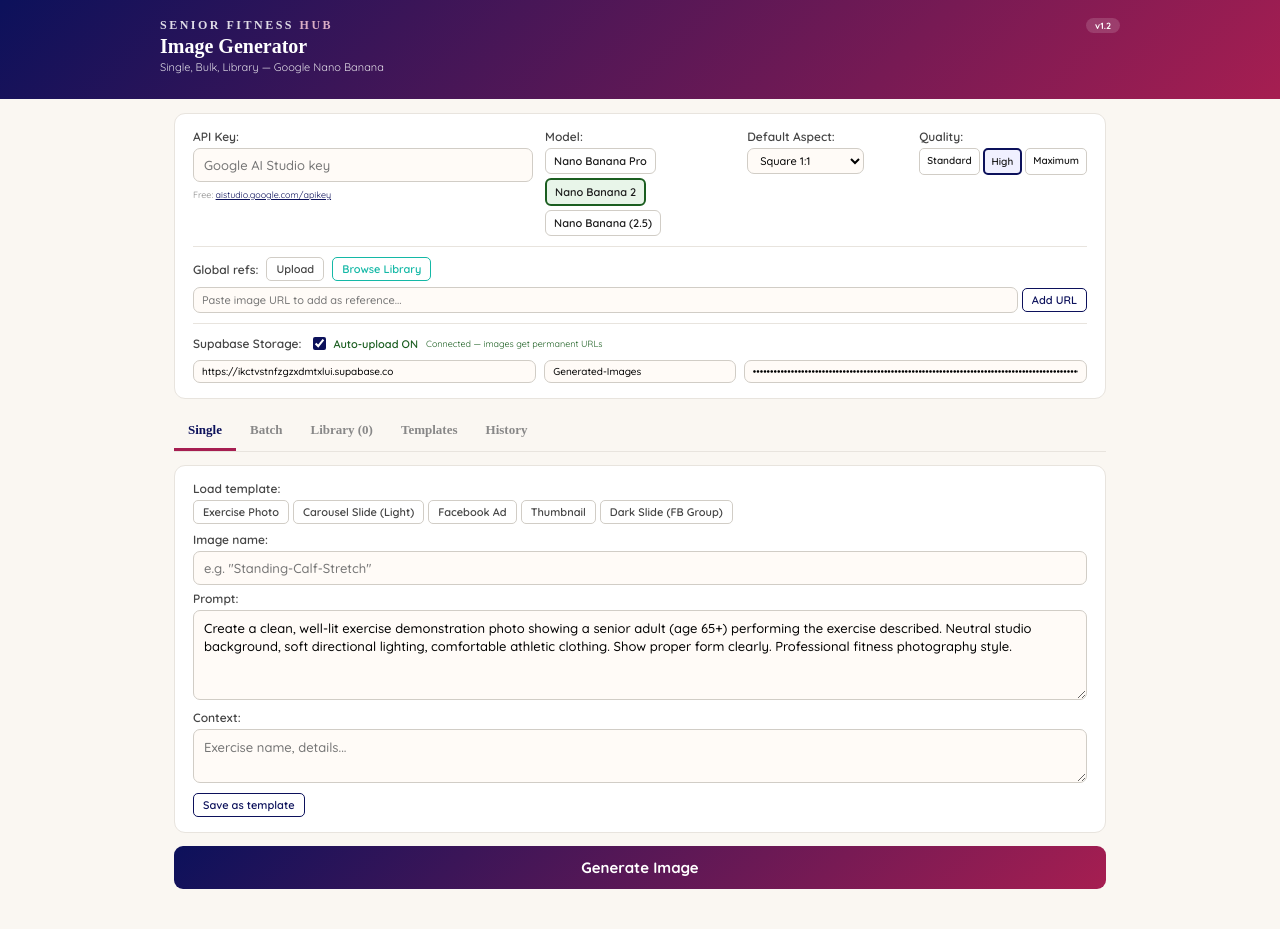
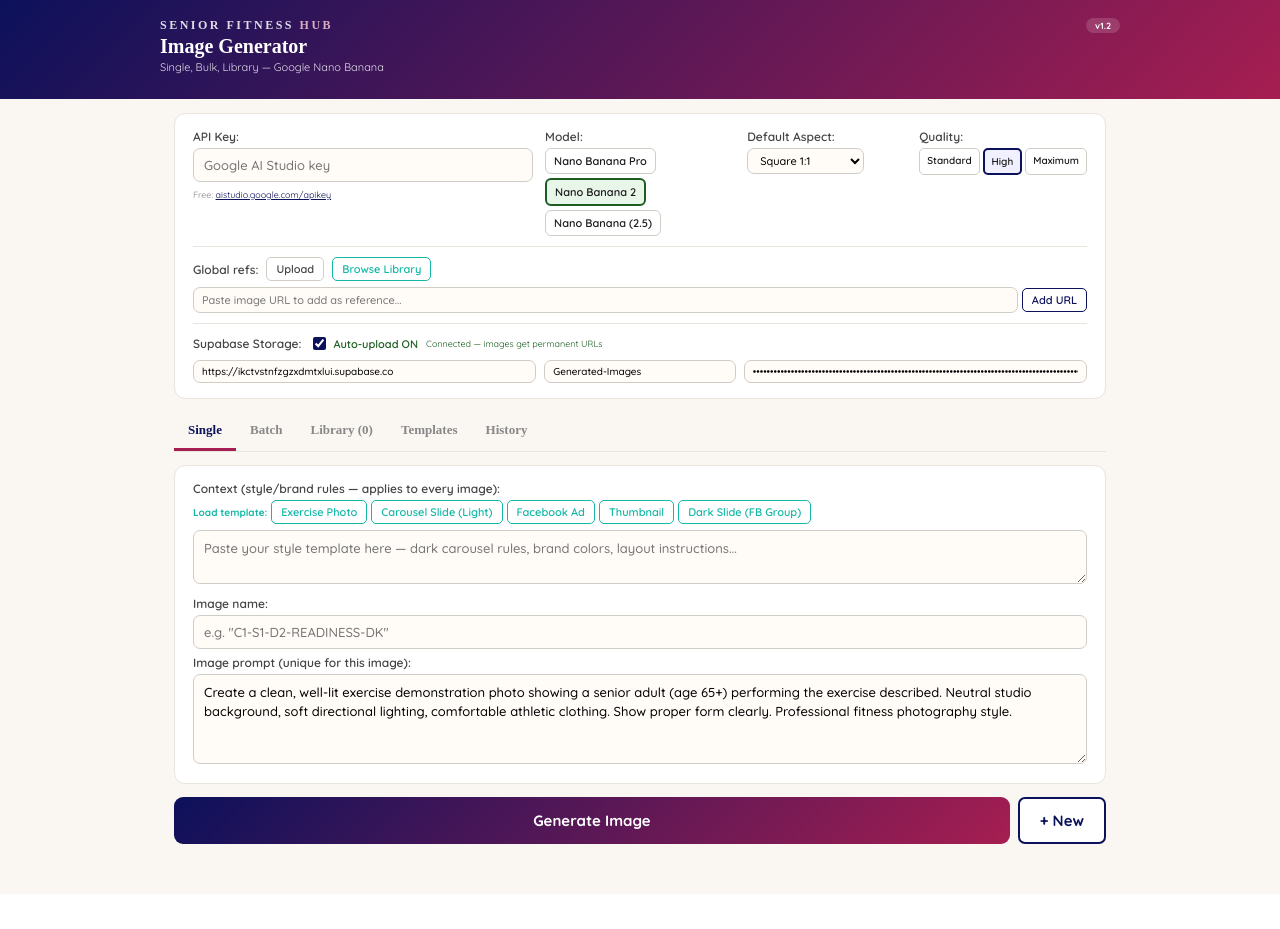
Before and after one commit to mani-sfh/sfh-image-generator, a React (Vite) app: page / in a window 1280 px wide. After the commit the page ends 894 px from the top, so only its background shows below. Built offline with nearby package versions, Linux system fonts and the light colour scheme; a web font is replaced by a local one.

Commit message:
Update App.jsx

```diff
--- a/src/App.jsx
+++ b/src/App.jsx
@@ -437,11 +437,12 @@ export default function App() {
 
   /* ─── SINGLE ─── */
   const [lastSeed, setLastSeed] = useState(null);
+  const [singleResults, setSingleResults] = useState([]);
   const genSingle = async () => {
     if (!apiKey.trim()) { setSErr("Enter your API key."); return; }
     if (!sPrompt.trim()) { setSErr("Enter a prompt."); return; }
     setSLoading(true); setSErr(""); setSImg(null); setSPublicUrl(null); setLastSeed(null); if (sBlobUrl) URL.revokeObjectURL(sBlobUrl); setSBlobUrl(null);
-    const full = sCtx.trim() ? `${sPrompt}\n\nContext: ${sCtx}` : sPrompt;
+    const full = sCtx.trim() ? `${sCtx}\n\nImage to create:\n${sPrompt}` : sPrompt;
     try {
       const r = await callAPI(full);
       if (r.image) {
@@ -455,9 +456,10 @@ export default function App() {
             pubUrl = up.publicUrl;
           } catch (ue) { setSErr("Image generated but Supabase upload failed: " + ue.message); }
         }
-        // Save recipe to Supabase DB
         const refLabels = [...refImgs.filter((x) => x.label).map((x) => x.label)];
-        saveRecipe({ filename: sName || "sfh_image", publicUrl: pubUrl, seed: r.seed, prompt: full, model: r.model, aspect: r.aspect, quality: r.quality, refLabels, slideName: sName });
+        saveRecipe({ filename: sName || "sfh_image", publicUrl: pubUrl, seed: r.seed, prompt: sPrompt, sharedContext: sCtx, model: r.model, aspect: r.aspect, quality: r.quality, refLabels, slideName: sName });
+        // Accumulate in results list
+        setSingleResults((p) => [{ id: uid(), name: sName || "Image", prompt: sPrompt, image: r.image, blobUrl: makeBlobUrl(r.image), publicUrl: pubUrl, seed: r.seed }, ...p]);
       }
       if (!r.image) setSErr("No image returned.");
     } catch (e) { setSErr(e.message); } finally { setSLoading(false); }
@@ -701,18 +703,42 @@ export default function App() {
         {/* ═══ SINGLE ═══ */}
         {mode === "single" && (<>
           <div style={secBox}>
-            {templates.length > 0 && (<div style={{ marginBottom: 8 }}><span style={lbl}>Load template:</span><div style={{ display: "flex", flexWrap: "wrap", gap: 4 }}>{templates.slice(0, 8).map((t) => <button key={t.id} style={btnSm} onClick={() => { setSPrompt(t.prompt); setSName(t.name); }}>{t.name}</button>)}</div></div>)}
-            <div style={{ marginBottom: 6 }}><span style={lbl}>Image name:</span><input style={inp} value={sName} onChange={(e) => setSName(e.target.value)} placeholder='e.g. "Standing-Calf-Stretch"' /></div>
-            <span style={lbl}>Prompt:</span>
-            <textarea style={{ ...ta, minHeight: 90 }} value={sPrompt} onChange={(e) => setSPrompt(e.target.value)} placeholder="Describe the image..." />
-            <div style={{ marginTop: 6 }}><span style={lbl}>Context:</span><textarea style={{ ...ta, minHeight: 40 }} value={sCtx} onChange={(e) => setSCtx(e.target.value)} placeholder="Exercise name, details..." /></div>
-            {sPrompt.trim() && <button style={{ ...btnSm, marginTop: 6, color: C.nv, borderColor: C.nv }} onClick={() => saveTemplate(sName || `Template ${templates.length + 1}`, "custom", sPrompt)}>Save as template</button>}
+            {/* Context — where templates load */}
+            <div style={{ marginBottom: 8 }}>
+              <span style={lbl}>Context (style/brand rules — applies to every image):</span>
+              {templates.length > 0 && (
+                <div style={{ display: "flex", flexWrap: "wrap", gap: 4, marginBottom: 6 }}>
+                  <span style={{ fontSize: 10, fontWeight: 700, color: C.tl, alignSelf: "center" }}>Load template:</span>
+                  {templates.map((t) => (
+                    <button key={t.id} style={{ ...btnSm, color: C.tl, borderColor: C.tl }} onClick={() => setSCtx(t.prompt)}>{t.name}</button>
+                  ))}
+                </div>
+              )}
+              <textarea style={{ ...ta, minHeight: 50 }} value={sCtx} onChange={(e) => setSCtx(e.target.value)} placeholder="Paste your style template here — dark carousel rules, brand colors, layout instructions..." />
+              {sCtx.trim() && <button style={{ ...btnSm, marginTop: 4, color: C.nv, borderColor: C.nv }} onClick={() => saveTemplate(sName || `Template ${templates.length + 1}`, "custom", sCtx)}>Save context as template</button>}
+            </div>
+
+            {/* Image name */}
+            <div style={{ marginBottom: 6 }}><span style={lbl}>Image name:</span><input style={inp} value={sName} onChange={(e) => setSName(e.target.value)} placeholder='e.g. "C1-S1-D2-READINESS-DK"' /></div>
+
+            {/* Prompt — unique per image */}
+            <span style={lbl}>Image prompt (unique for this image):</span>
+            <textarea style={{ ...ta, minHeight: 90 }} value={sPrompt} onChange={(e) => setSPrompt(e.target.value)} placeholder="Describe this specific image — text, layout, elements..." />
           </div>
+
           {sErr && <div style={errBox}>{sErr}</div>}
-          <button style={{ ...btnP, opacity: sLoading ? 0.7 : 1 }} onClick={genSingle} disabled={sLoading}>
-            {sLoading ? <span style={{ display: "flex", alignItems: "center", justifyContent: "center", gap: 8 }}><span style={spin} />Generating...</span> : "Generate Image"}
-          </button>
-          {sImg && (<div style={{ ...secBox, marginTop: 14 }}>
+
+          <div style={{ display: "flex", gap: 8, marginBottom: 10 }}>
+            <button style={{ ...btnP, flex: 1, opacity: sLoading ? 0.7 : 1 }} onClick={genSingle} disabled={sLoading}>
+              {sLoading ? <span style={{ display: "flex", alignItems: "center", justifyContent: "center", gap: 8 }}><span style={spin} />Generating...</span> : "Generate Image"}
+            </button>
+            <button style={{ ...btn2, padding: "12px 20px", fontSize: 15, fontWeight: 700 }} onClick={() => { setSImg(null); setSPublicUrl(null); setLastSeed(null); if (sBlobUrl) URL.revokeObjectURL(sBlobUrl); setSBlobUrl(null); setSPrompt(""); setSName(""); }} title="New image — keeps context & refs, clears prompt and name">
+              + New
+            </button>
+          </div>
+
+          {/* Current result */}
+          {sImg && (<div style={{ ...secBox, marginTop: 0, marginBottom: 10 }}>
             <div style={{ display: "flex", gap: 14, flexWrap: "wrap", alignItems: "flex-start" }}>
               <img src={sImg} style={{ width: 200, borderRadius: 8, border: `1px solid ${C.bd}`, display: "block" }} />
               <div style={{ flex: 1, minWidth: 200 }}>
@@ -734,6 +760,31 @@ export default function App() {
               </div>
             </div>
           </div>)}
+
+          {/* Accumulated results gallery */}
+          {singleResults.length > 1 && (
+            <div style={{ ...secBox, marginTop: 4 }}>
+              <div style={{ display: "flex", justifyContent: "space-between", alignItems: "center", marginBottom: 8 }}>
+                <div style={secT}>Generated Images ({singleResults.length})</div>
+                <button style={{ ...btnSm, color: C.cr }} onClick={() => setSingleResults([])}>Clear</button>
+              </div>
+              <div style={{ display: "grid", gridTemplateColumns: "repeat(auto-fill, minmax(140px, 1fr))", gap: 8 }}>
+                {singleResults.map((r) => (
+                  <div key={r.id} style={{ borderRadius: 8, overflow: "hidden", border: `1px solid ${C.bd}`, background: "#fafafa" }}>
+                    <img src={r.image} style={{ width: "100%", display: "block" }} />
+                    <div style={{ padding: "4px 6px" }}>
+                      <span style={{ fontSize: 10, fontWeight: 700, color: C.nv, display: "block" }}>{r.name}</span>
+                      {r.seed && <span style={{ fontSize: 8, color: C.mt }}>Seed: {r.seed}</span>}
+                      <div style={{ display: "flex", gap: 4, marginTop: 2, flexWrap: "wrap" }}>
+                        {r.blobUrl && <a href={r.blobUrl} download={`${sanitize(r.name)}.png`} style={{ fontSize: 9, color: C.nv, fontWeight: 600 }}>Download</a>}
+                        {r.publicUrl && <CopyBtn text={r.publicUrl} label="Copy URL" size="sm" style={{ fontSize: 9, color: C.tl, border: "none", padding: 0 }} />}
+                      </div>
+                    </div>
+                  </div>
+                ))}
+              </div>
+            </div>
+          )}
         </>)}
 
         {/* ═══ BATCH ═══ */}
```
